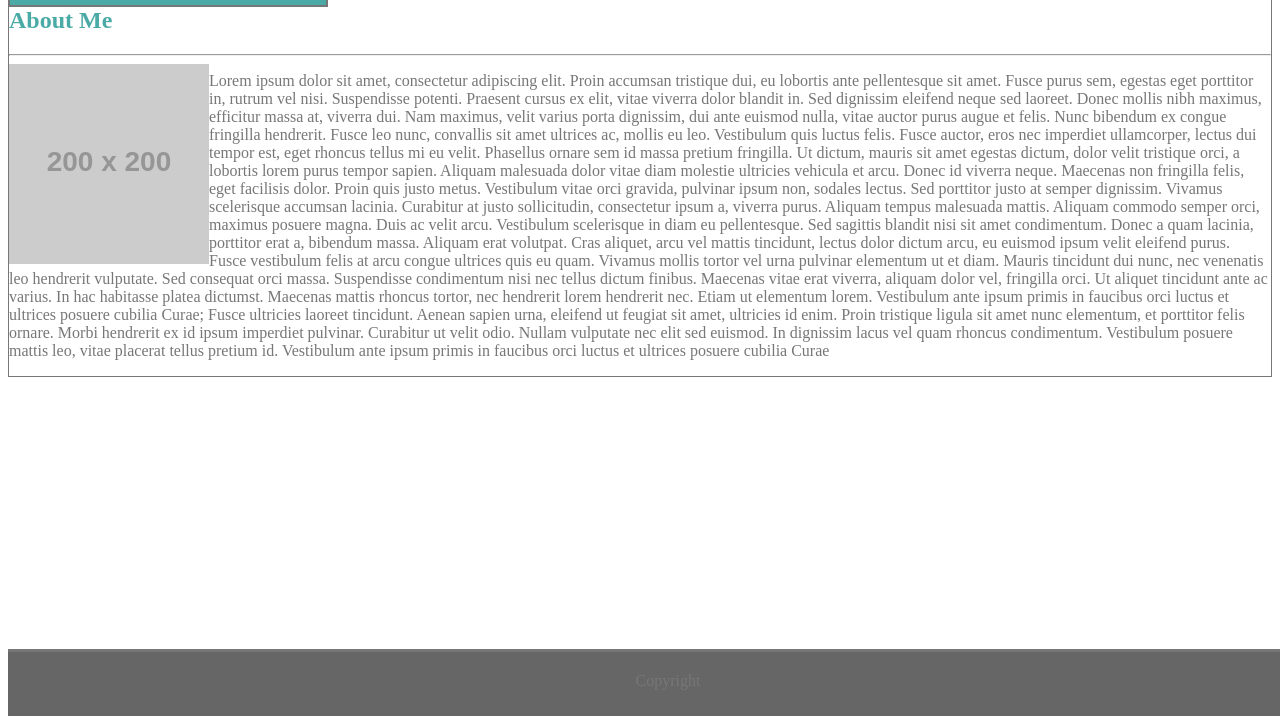
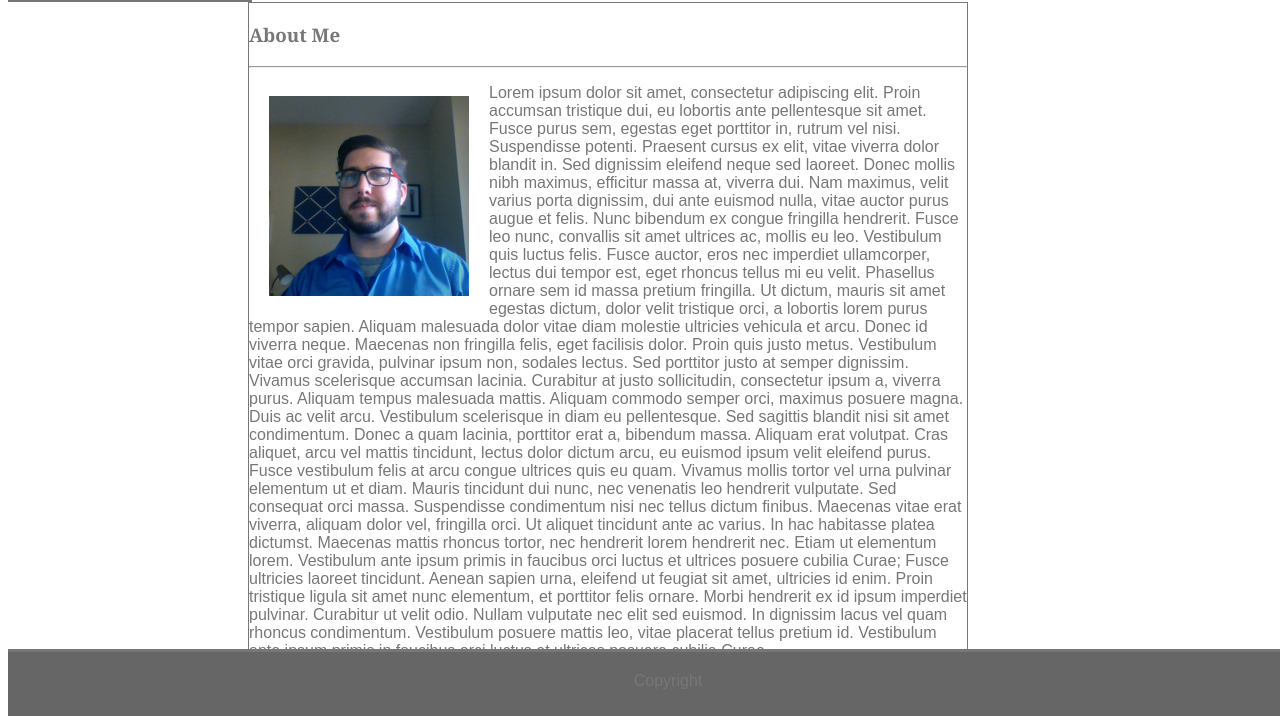
Before and after one commit to SirHexxus/Basic-Portfolio, a plain HTML site: page index.html in a window 1280 px wide. Shown: the part 84-800 px from the top of the page. Drawn offline with Linux system fonts and the light colour scheme; placeholder pictures from the web are drawn by us.

Commit message:
structure changes to index.html, added image for bio, added style page specific to index, and modified style.css

```diff
--- /dev/null
+++ b/assets/css/index-style.css
@@ -0,0 +1,4 @@
+#bio-image {
+    float: left;
+    margin: 20px;
+}
--- a/assets/css/style.css
+++ b/assets/css/style.css
@@ -1,9 +1,22 @@
+/* This is a Test */
+
 * {
     color: #777777;
+    font-family: 'Arial', 'Helvetica Neue', Helvetica, sans-serif;
 }
 
-#top-bar {
+.content {
+    width: 960px;
+}
+
+h1 {
+    font-family: 'Georgia', Times, Times New Roman, serif;
+}
+
+.top-bar {
     margin-bottom: 20px;
+    background: #ffffff;
+    border-color: #cccccc;
 }
 
 header {
@@ -11,6 +24,7 @@ header {
     width: 25%;
     border: 2px solid;
     background: #4aaaa5;
+    text-align: center;
 }
 
 nav {
@@ -21,23 +35,17 @@ nav {
     text-align: center;
 }
 
-#about {
+.main {
     clear: both;
-}
-
-.container {
+    margin-left: 25%;
     border: 1px solid;
 }
 
-#about {
+h1.main {
     color: #4aaaa5;
 }
 
-#bio-image {
-    float: left;
-}
-
-.bottom-bar {
+footer {
     background: #666666;
     text-align: center;
     position: fixed;
--- a/index.html
+++ b/index.html
@@ -2,13 +2,14 @@
 <html lang="en-us">
     <head>
         <meta charset="UTF-8">
-        <title></title>
-        <style></style>
+        <title>James Stacy Launch Page</title>
         <link rel="stylesheet" href="assets/css/style.css">
+        <link rel="stylesheet" href="assets/css/index-style.css">
     </head>
 
     <body>
-        <section id="top-bar">
+        <section class="content">
+            <section class="top-bar">
                 <header>
                     <h1>James Stacy</h1>
                 </header>
@@ -19,10 +20,10 @@
                 </nav>
             </section>
 
-        <section class="container">
-            <h1 id="about">About Me</h1>
+            <section class="main">
+                <h1>About Me</h1>
                 <hr>
-            <img id="bio-image" src="https://placehold.it/200x200" alt="Your Name">
+                <img id="bio-image" src="assets/images/bioImage.jpg" alt="James Stacy">
                 <p>
                     Lorem ipsum dolor sit amet, consectetur adipiscing elit. Proin accumsan tristique dui, eu lobortis ante pellentesque sit amet. Fusce purus sem, egestas eget porttitor in, rutrum vel nisi. Suspendisse potenti. Praesent cursus ex elit, vitae viverra dolor blandit in. Sed dignissim eleifend neque sed laoreet. Donec mollis nibh maximus, efficitur massa at, viverra dui. Nam maximus, velit varius porta dignissim, dui ante euismod nulla, vitae auctor purus augue et felis. Nunc bibendum ex congue fringilla hendrerit.
                     Fusce leo nunc, convallis sit amet ultrices ac, mollis eu leo. Vestibulum quis luctus felis. Fusce auctor, eros nec imperdiet ullamcorper, lectus dui tempor est, eget rhoncus tellus mi eu velit. Phasellus ornare sem id massa pretium fringilla. Ut dictum, mauris sit amet egestas dictum, dolor velit tristique orci, a lobortis lorem purus tempor sapien. Aliquam malesuada dolor vitae diam molestie ultricies vehicula et arcu. Donec id viverra neque. Maecenas non fringilla felis, eget facilisis dolor. Proin quis justo metus. Vestibulum vitae orci gravida, pulvinar ipsum non, sodales lectus. Sed porttitor justo at semper dignissim. Vivamus scelerisque accumsan lacinia. Curabitur at justo sollicitudin, consectetur ipsum a, viverra purus. Aliquam tempus malesuada mattis. Aliquam commodo semper orci, maximus posuere magna.
@@ -32,8 +33,7 @@
                 </p>
             </section>
 
-        <div class="bottom-bar">
             <footer>Copyright</footer>
-        </div>
+    </section>
     </body>
 </html>
```
Also changed, not shown: assets/images/bioImage.jpg (added). Lines whose indentation alone changed are shown as unchanged.
